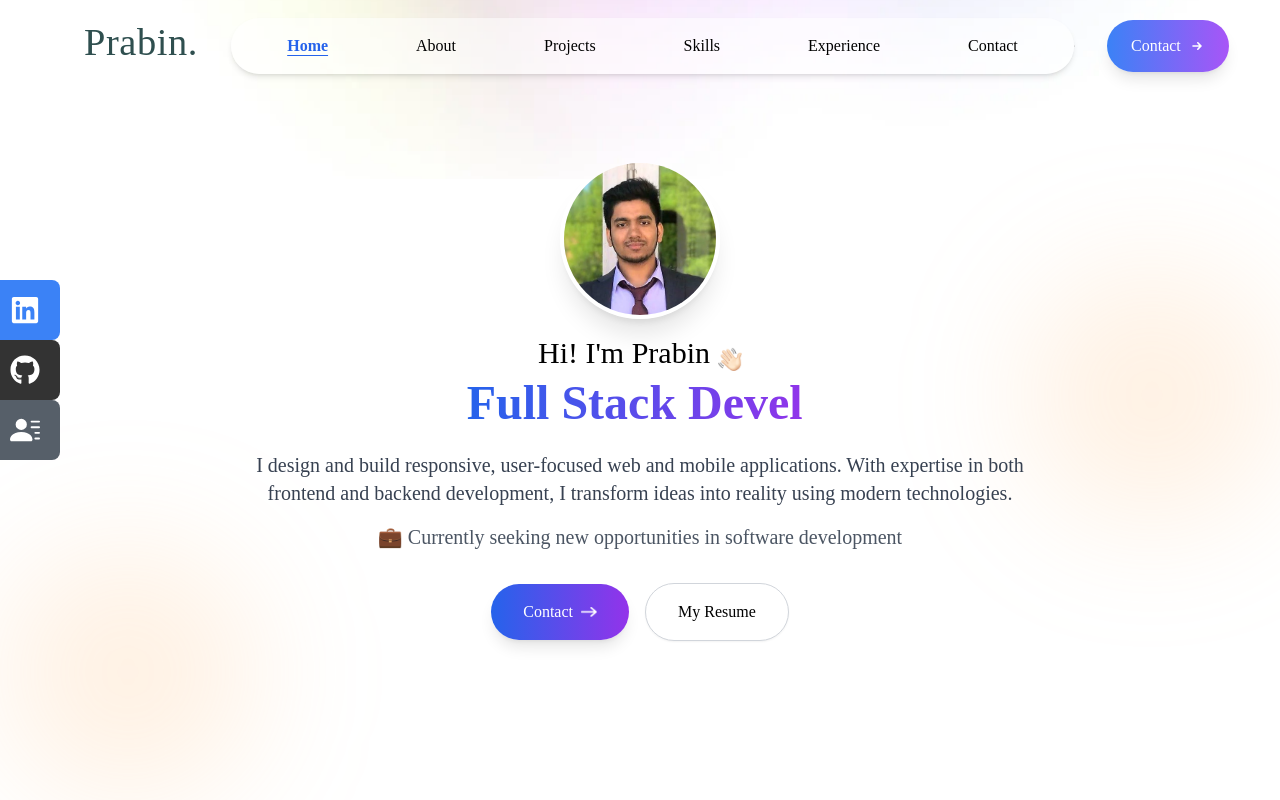
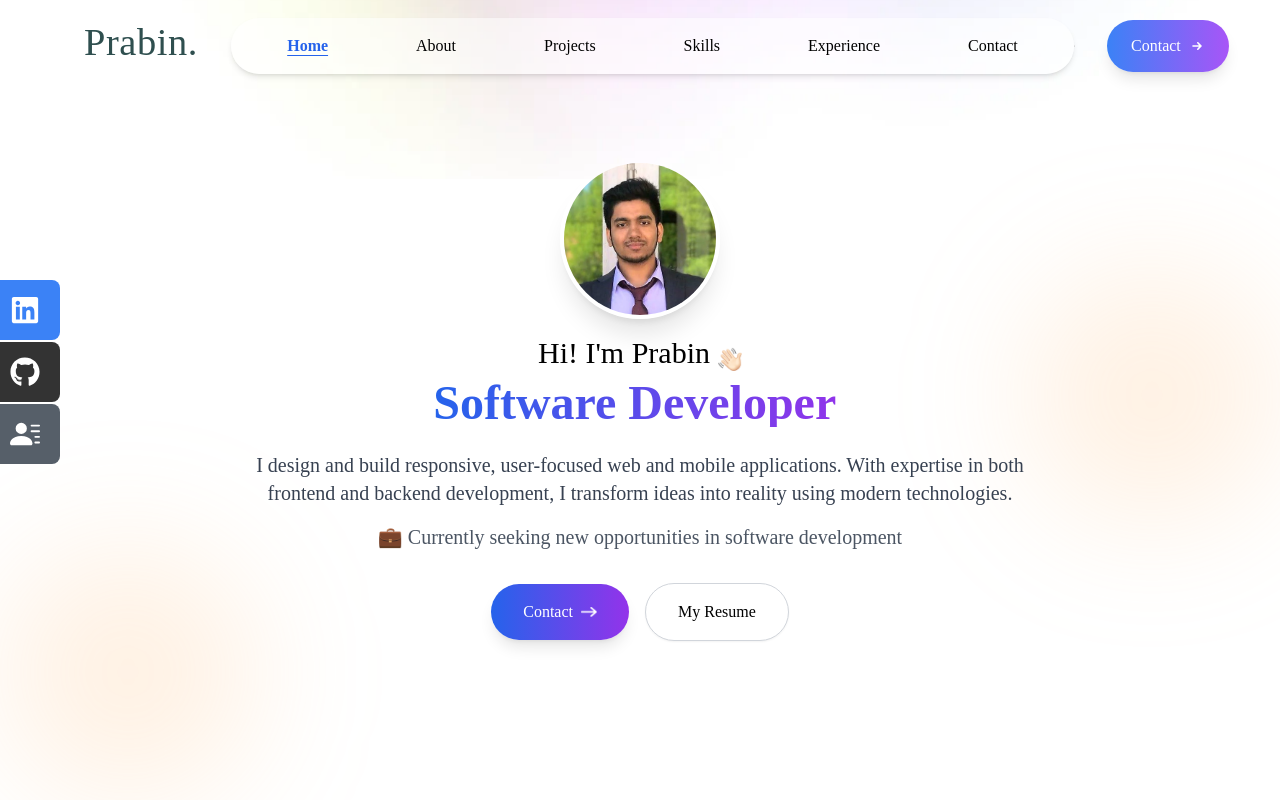
Before and after one commit to Prabin1500/Portfolio, a React (Create React App) app: page / in a window 1280 px wide. Shown: the top 800 px of the page. Built offline with nearby package versions, Linux system fonts and the light colour scheme; the HTML template or start-up script is replaced by a standard one.

Commit message:
Contact section modified

```diff
--- a/src/components/Contact.jsx
+++ b/src/components/Contact.jsx
@@ -1,10 +1,10 @@
-import { assets } from '../assets/assets';
+import { BsArrowRight } from 'react-icons/bs';
 import { useState } from 'react';
 import { motion } from "framer-motion";
 import { FiMail, FiPhone, FiMapPin } from "react-icons/fi";
 import { SocialIcon } from 'react-social-icons';
 
-const Contact = () => {
+const Contact = ({isDarkMode}) => {
     const [result, setResult] = useState("");
 
     const onSubmit = async (event) => {
@@ -109,10 +109,10 @@ const Contact = () => {
                             whileTap={{ scale: 0.98 }}
                             transition={{ duration: 0.2 }}
                             type='submit'
-                            className='py-3 px-8 w-full flex items-center justify-center gap-2 bg-gradient-to-r from-orange-400 to-orange-500 text-white rounded-lg hover:from-orange-500 hover:to-orange-600 transition-all shadow-lg dark:from-[#08FDD8] dark:to-[#00B4B4] dark:hover:from-[#00B4B4] dark:hover:to-[#08FDD8]'
+                            className='py-3 px-8 w-full flex items-center justify-center gap-2 bg-gradient-to-r from-orange-400 to-orange-500 text-white dark:text-black rounded-lg hover:from-orange-500 hover:to-orange-600 transition-all shadow-lg dark:from-[#08FDD8] dark:to-[#00B4B4] dark:hover:from-[#00B4B4] dark:hover:to-[#08FDD8]'
                         >
                             Send Message
-                            <img src={assets.right_arrow_white} alt='' className='w-4'/>
+                            <BsArrowRight  className={`w-4 ml-1 transition-all duration-300 hover:translate-x-1 ${isDarkMode ? 'text-black' : 'text-white'}`} />
                         </motion.button>
 
                         {result && (
--- a/src/components/Header.jsx
+++ b/src/components/Header.jsx
@@ -83,9 +83,7 @@ const Header = () => {
                     'Software Developer',
                     2000,
                     ]}
-                    speed={500}
                     wrapper="span"
-                    deletionSpeed={4000}
                     cursor={true}
                     repeat={Infinity}
                     style={{ display: 'inline-block' }}
--- a/src/components/Navbar.jsx
+++ b/src/components/Navbar.jsx
@@ -150,7 +150,7 @@ const Navbar = ({isDarkMode, setIsDarkMode}) => {
         </nav>
         {/* Social icons */}
         <div className='hidden lg:flex fixed flex-col top-[35%] left-0 '>
-            <ul>
+            <ul className='space-y-0.5'>
                 <li className='w-[160px] h-[60px] flex justify-between items-center ml-[-100px] hover:ml-[-10px] duration-300 bg-blue-500 rounded-lg'>
                     <a className='flex justify-between items-center w-full text-white font-Ovo gap-2'
                     href="https://www.linkedin.com/in/prabin-dhakal7/" target="_blank">
```
